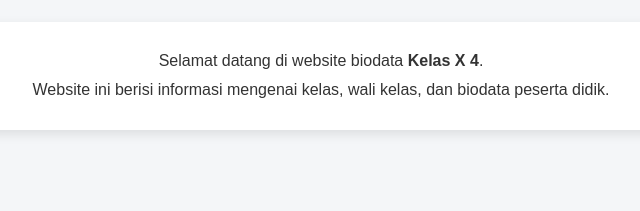
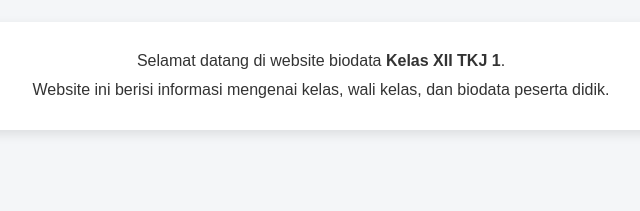
Before and after one commit to alimfaizmuzzaki265-pixel/Alim-Faiz-Muzzaki, a plain HTML site: page indek.html in a window 1280 px wide. Shown: the part 299-510 px from the top of the page, 319-959 px from the left. Drawn offline with Linux system fonts and the light colour scheme.

Commit message:
Update indek.html

```diff
--- a/indek.html
+++ b/indek.html
@@ -169,7 +169,7 @@
         <div class="profil">
             <p>
                 Selamat datang di website biodata
-                <b>Kelas X 4</b>.
+                <b>Kelas XII TKJ 1</b>.
             </p>
 
             <p>
```
